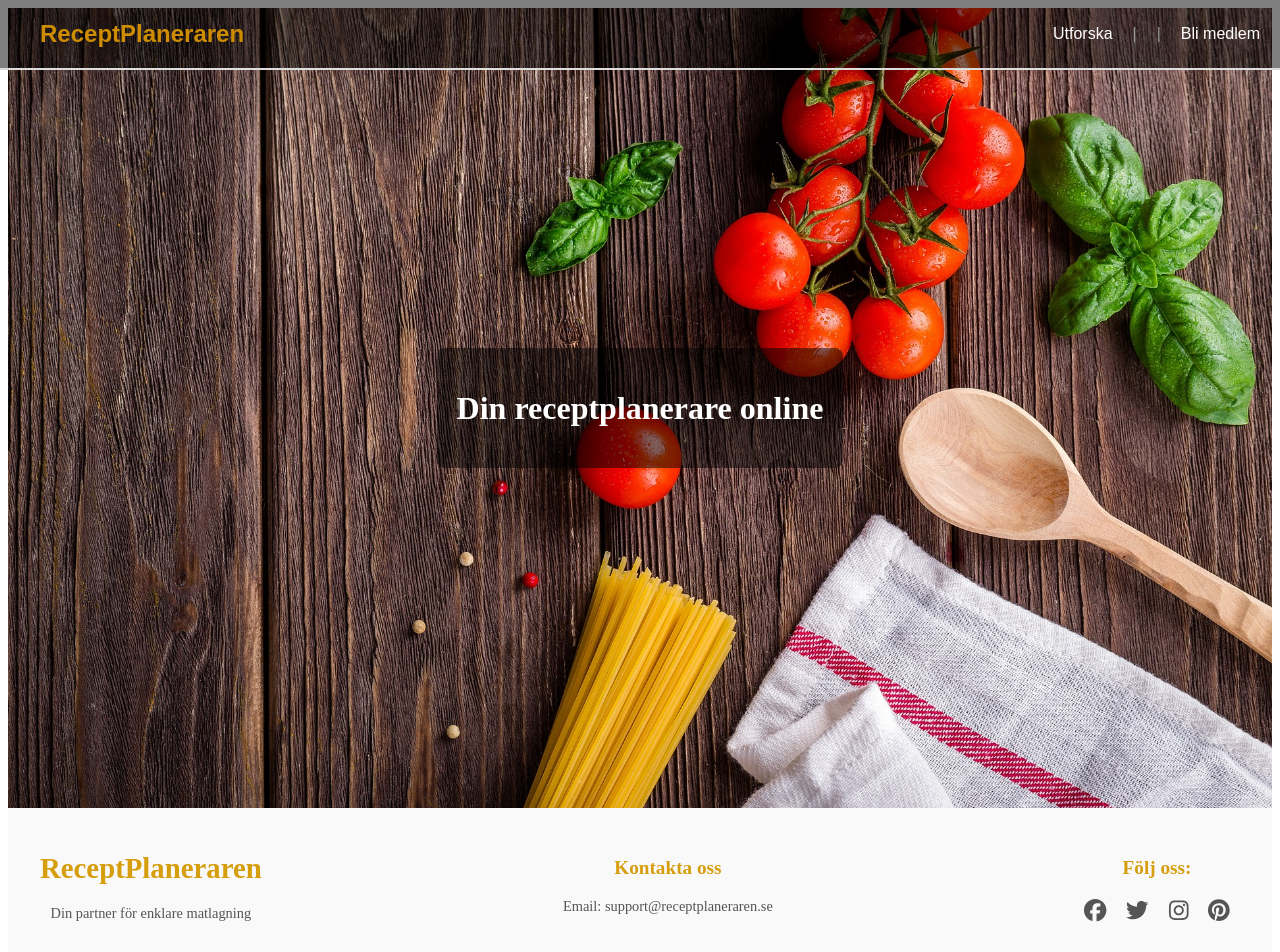
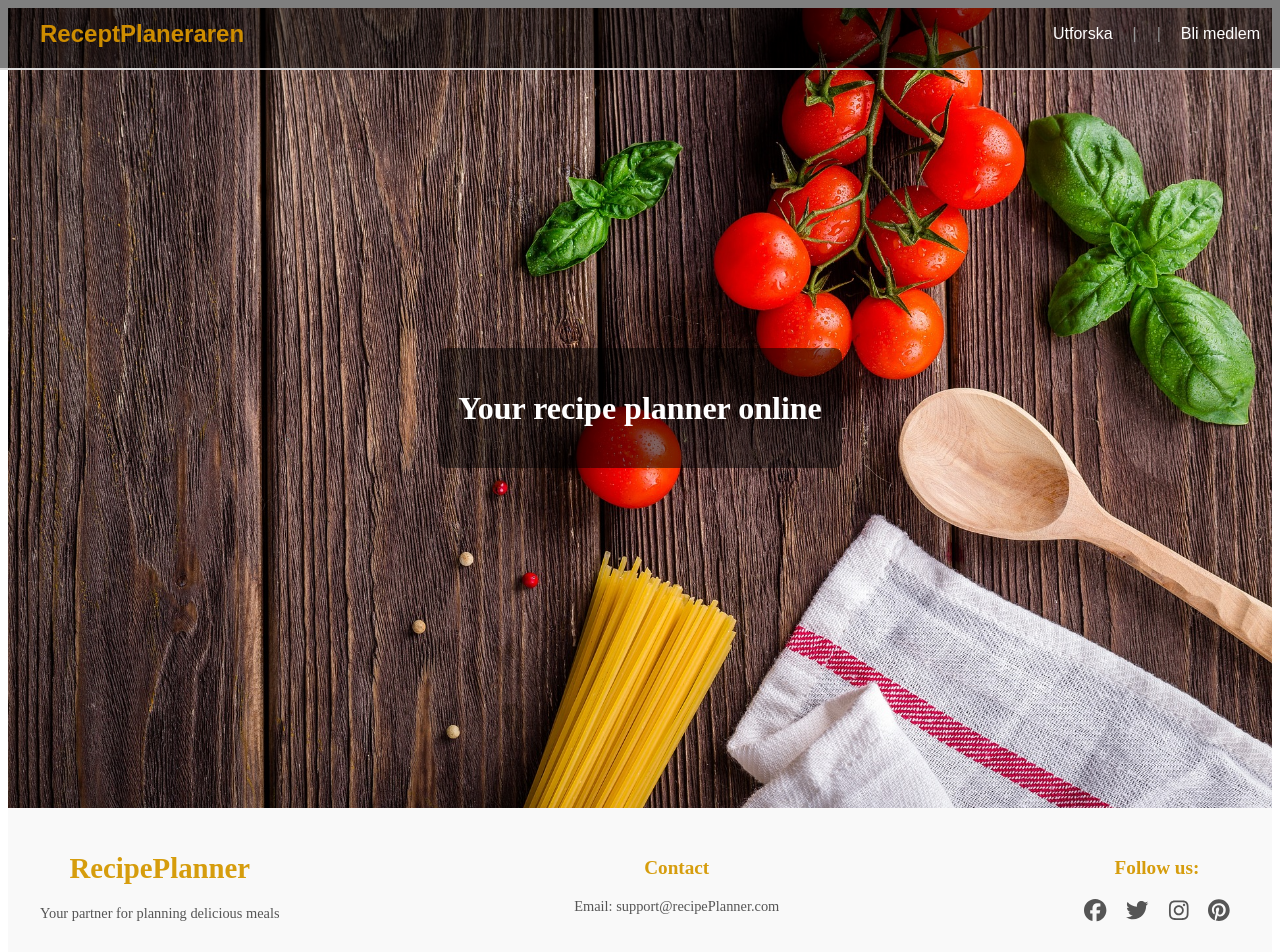
Before and after one commit to FridaEri/testingAndTS, a React (Vite) app in the folder frontend/: page / in a window 1280 px wide. Shown: the top 952 px of the page. Built offline with nearby package versions, Linux system fonts and the light colour scheme.

Commit message:
changed text to english

```diff
--- a/frontend/src/components/footer/footer.tsx
+++ b/frontend/src/components/footer/footer.tsx
@@ -8,19 +8,19 @@ const Footer: React.FC = () => {
       <div className="footer-content">
         {/* Logo or Brand Name */}
         <div className="footer-brand">
-          <h2>ReceptPlaneraren</h2>
-          <p>Din partner för enklare matlagning</p>
+          <h2>RecipePlanner</h2>
+          <p>Your partner for planning delicious meals</p>
         </div>
 
         {/* Contact Section */}
         <div className="footer-contact">
-          <h3>Kontakta oss</h3>
-          <p>Email: support@receptplaneraren.se</p>
+          <h3>Contact</h3>
+          <p>Email: support@recipePlanner.com</p>
         </div>
 
         {/* Social Media Section */}
         <div className="footer-social">
-          <h3>Följ oss:</h3>
+          <h3>Follow us:</h3>
           <div className="social-icons">
             <a
               href="https://facebook.com"
@@ -60,7 +60,7 @@ const Footer: React.FC = () => {
 
       {/* Copyright Section */}
       <div className="footer-bottom">
-        <p>&copy; {new Date().getFullYear()} ReceptPlaneraren. Alla rättigheter förbehållna.</p>
+        <p>&copy; {new Date().getFullYear()} RecipePlanner. All rights reserved</p>
       </div>
     </footer>
   );
--- a/frontend/src/pages/landing.tsx
+++ b/frontend/src/pages/landing.tsx
@@ -5,7 +5,7 @@ const Landing: React.FC = () => {
     <div className="landing-container">
       <div className="landing-content">
         <div className="text-overlay">
-          <h1>Din receptplanerare online</h1>
+          <h1>Your recipe planner online</h1>
         </div>
       </div>
     </div>
```
